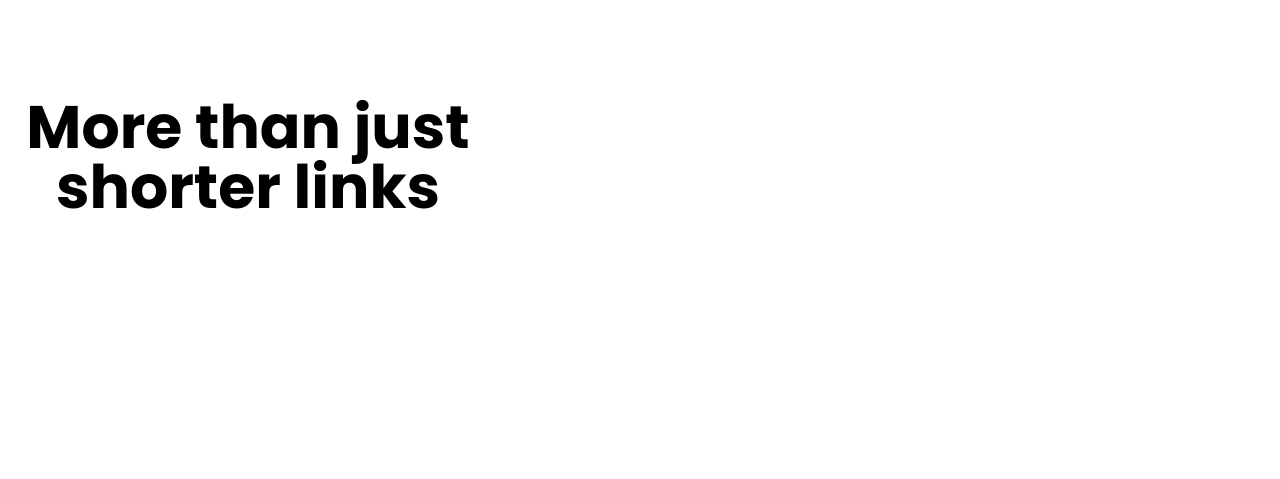
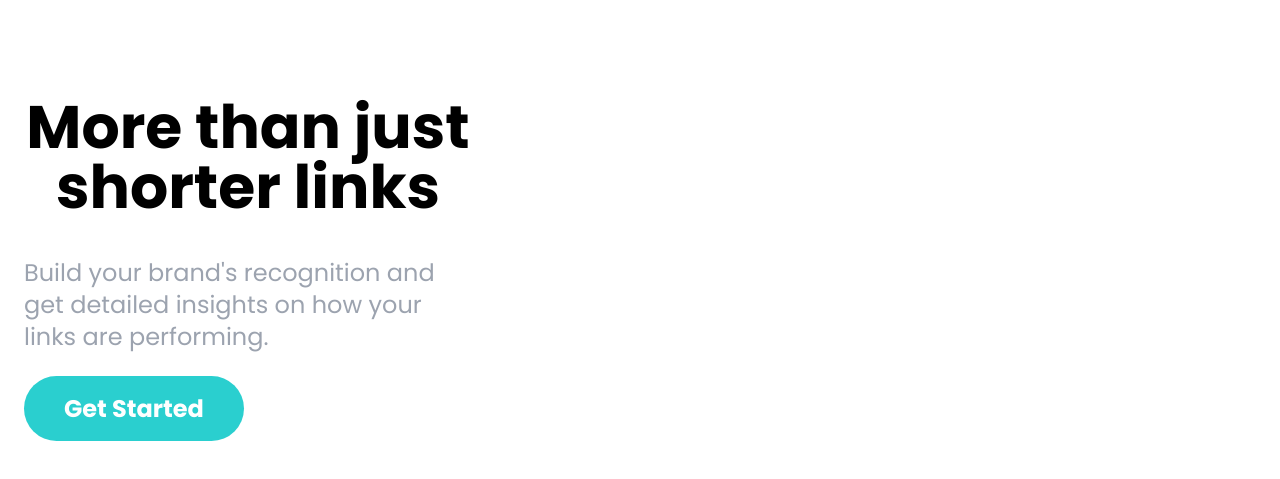
Before and after one commit to scottpeat/tailwind-shortly, a website: page index.html in a window 1280 px wide. Shown: the part 87-566 px from the top of the page. Drawn offline with Linux system fonts and the light colour scheme.

Commit message:
Working on buttons in hero section

```diff
--- a/index.html
+++ b/index.html
@@ -65,6 +65,19 @@
           >
             More than just shorter links
           </h1>
+          <p
+            class="text-2xl text-center text-gray-400 lg:max-w-md lg:text-left"
+          >
+            Build your brand's recognition and get detailed insights on how your
+            links are performing.
+          </p>
+          <div class="mx-auto lg:mx-0">
+            <a
+              href="#"
+              class="py-5 px-10 text-2xl font-bold text-white bg-cyan rounded-full lg:py-4 hover:opacity-70"
+              >Get Started</a
+            >
+          </div>
         </div>
         <!-- Image -->
       </div>
```
Also changed, not shown: css/style.css.
